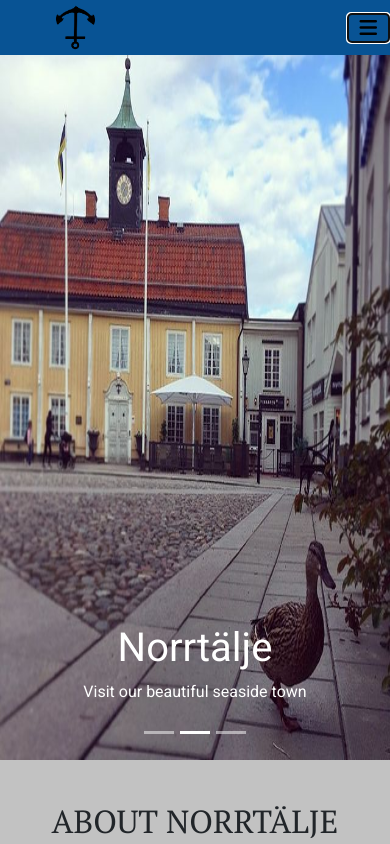
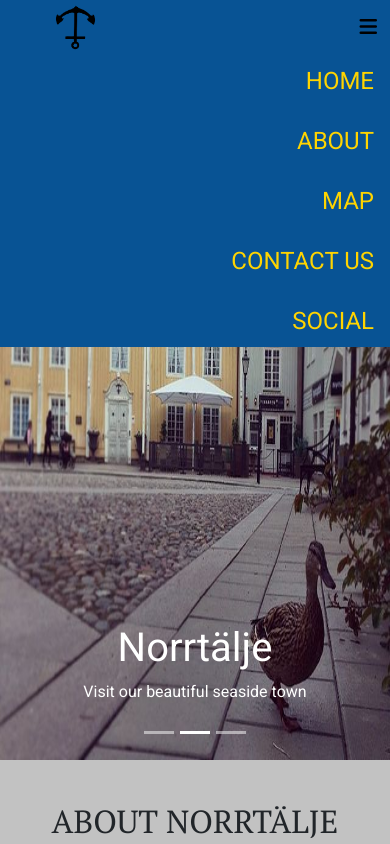
Before and after one commit to Code-Institute-Submissions/Milestone-2-Visit-Norrtalje, a plain HTML site: page index.html in a window 390 px wide. Both pictures are taken after a click on the button "Toggle navigation". Shown: the top 844 px of the page. Drawn offline with nearby package versions, Linux system fonts and the light colour scheme; some packages are replaced by stand-ins of ours.

Commit message:
fix navbar dropdown on smaller screens

```diff
--- a/assets/style.css
+++ b/assets/style.css
@@ -21,7 +21,7 @@ body {
 /* ------------------------------- nav section ------------------------------ */
 
 nav {
-    height: 55px;
+    height: 60px;
     background-color: #085394;
     max-width: 100vw;
     padding: 0 !important;
@@ -43,6 +43,21 @@ nav {
 
 .nav-text-align {
     text-align: end;
+}
+
+/* .navbar-toggler-icon i {
+    color: #159da0;
+    font-size: 25px;
+} */
+
+#navbarNavDropdown {
+    background-color: #085394;
+    /* padding-bottom: 0.5rem;
+    padding-top: 0.5rem; */
+}
+
+.navbar button:focus {
+    outline: none;
 }
 
 /* ------------------------------- home section ----------------------------- */
--- a/index.html
+++ b/index.html
@@ -16,11 +16,11 @@
     </head>
     <body class="container-fluid">
         <!-- ------------------------------- navbar -------------------------------- -->
-        <nav class="navbar fixed-top navbar-expand-md">
+        <nav class="navbar navbar-expand-md fixed-top container-fluid">
             <a class="nav-symbol" href="#home">
                 <img src="assets/images/coatofarmsscaled.png" alt="Norrtälje coat of arms" />
             </a>
-            <button class="navbar-toggler" type="button" data-toggle="colapse" data-target="#navbarNavDropdown" aria-controls="#navbarNavDropdown" aria-expand="false" aria-label="Toggle navigation">
+            <button class="navbar-toggler" type="button" data-toggle="collapse" data-target="#navbarNavDropdown" aria-controls="#navbarNavDropdown" aria-expand="false" aria-label="Toggle navigation">
                 <span class="navbar-toggle-icon">
                     <i class="fas fa-bars"></i>
                 </span>
```
